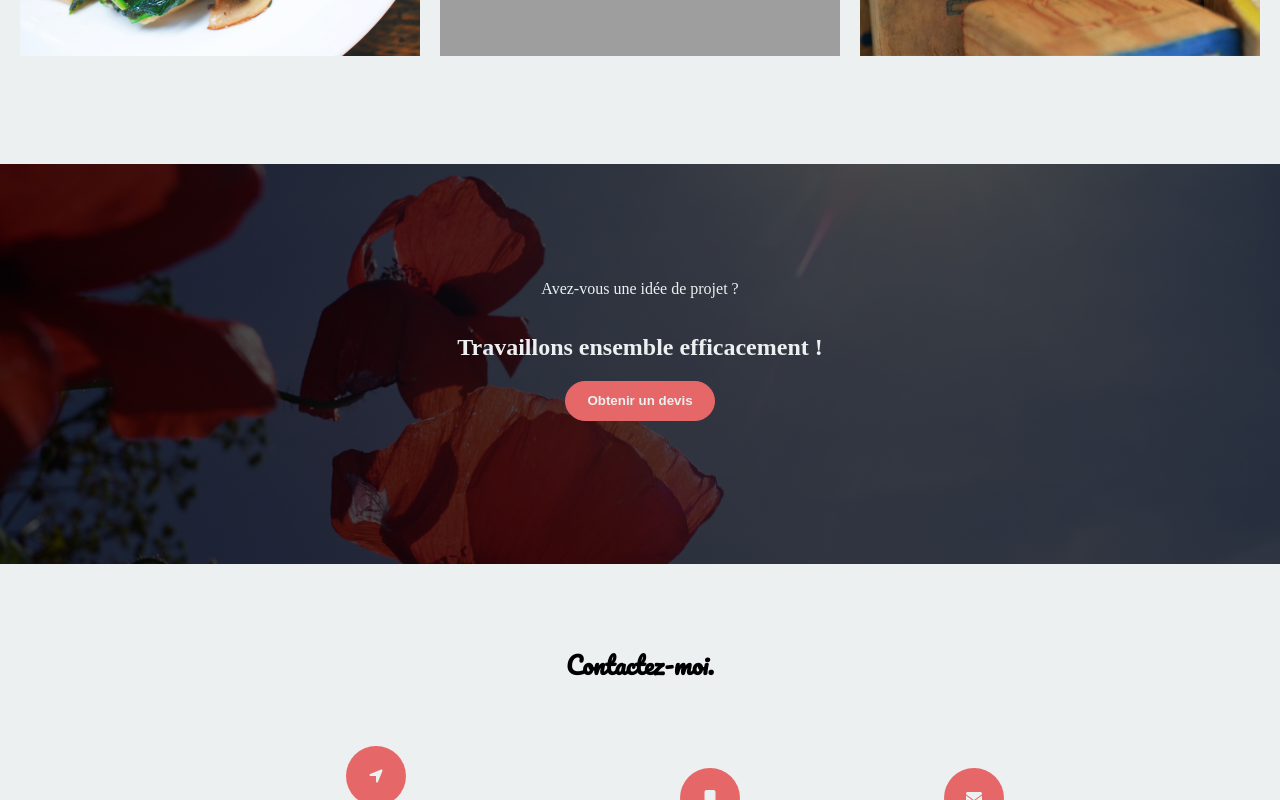
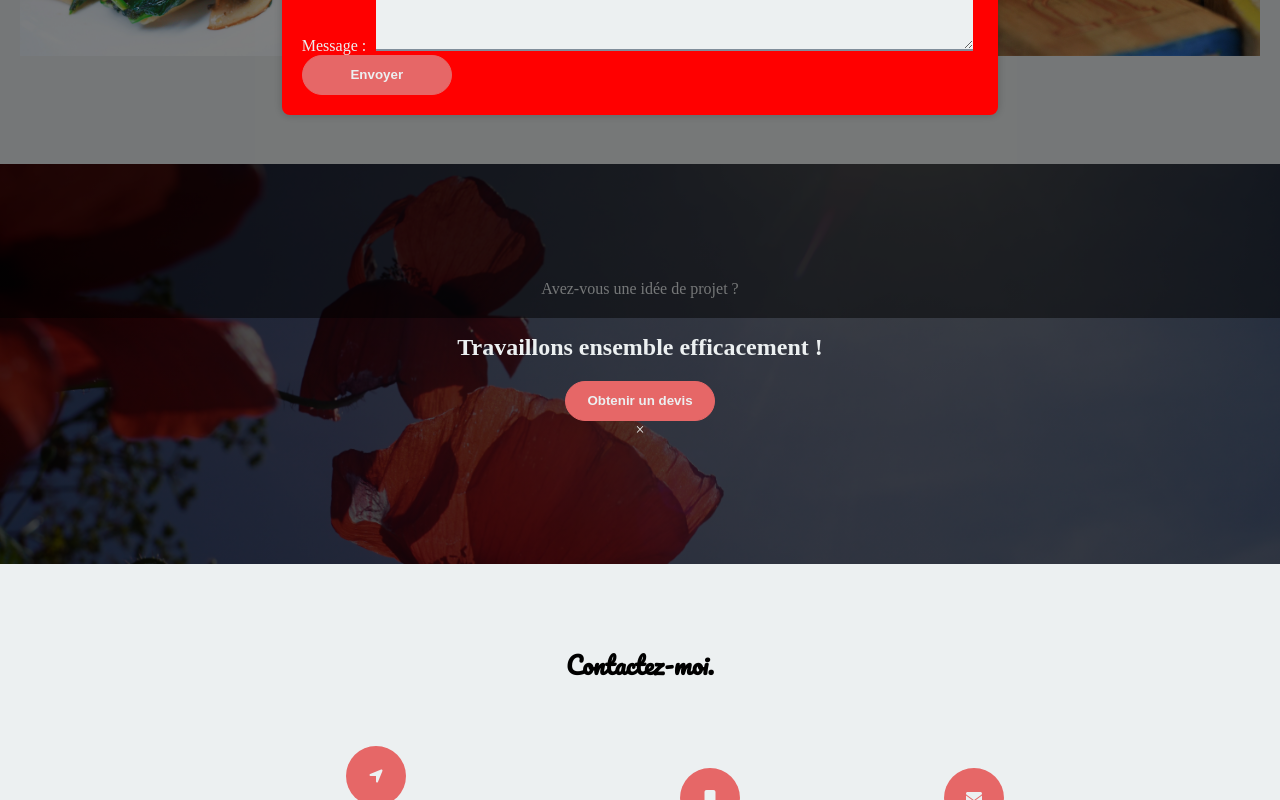
Before and after one commit to clairelacanal/my-book, a React (Create React App) app: page / in a window 1280 px wide. Both pictures are taken after a click on the button "Obtenir un devis". Shown: the part 2636-3436 px from the top of the page. Built offline with nearby package versions, Linux system fonts and the light colour scheme; grey boxes are pictures that could not be loaded.

Commit message:
creation popup composant

```diff
--- a/src/Components/Banniere/Banniere.js
+++ b/src/Components/Banniere/Banniere.js
@@ -1,17 +1,45 @@
-import React from "react";
+import React, { Component } from "react";
 import './Banniere.css';
+import ObtenirUnDevisForm from "../Devis/ObtenirUnDevisForm";
 
-class Baniere extends React.Component{
-    render(){
-        return(
+class Baniere extends Component {
+  constructor(props) {
+    super(props);
+    this.state = {
+      afficherDevisPopup: false
+    };
+  }
+
+  afficherDevisPopup = () => {
+    this.setState({ afficherDevisPopup: true });
+  };
+
+  fermerDevisPopup = () => {
+    this.setState({ afficherDevisPopup: false });
+  };
+
+  render() {
+    const { afficherDevisPopup } = this.state;
+
+    return (
       <section className="banniere">
         <div className="background-banniere">
           <p>Avez-vous une idée de projet ?</p>
           <h1>Travaillons ensemble efficacement !</h1>
-                    <button>Obtenir un devis</button>
+          <button onClick={this.afficherDevisPopup}>Obtenir un devis</button>
+          {afficherDevisPopup && (
+            <div className="devis-popup">
+              <div className="devis-popup-contenu">
+                <span className="fermer" onClick={this.fermerDevisPopup}>
+                  &times;
+                </span>
+                <ObtenirUnDevisForm/>
+              </div>
+            </div>
+          )}
         </div>
       </section>
-        )
+    );
   }
 }
 
--- /dev/null
+++ b/src/Components/Devis/ObtenirUnDevisForm.css
@@ -0,0 +1,47 @@
+/* Styles pour le fond obscur */
+.overlay {
+    position: fixed;
+    top: 0;
+    left: 0;
+    width: 100%;
+    height: 100%;
+    background-color: rgba(0, 0, 0, 0.5); /* Fond semi-transparent obscur */
+    display: flex;
+    justify-content: center;
+    align-items: center;
+    z-index: 1000; /* Assure que le pop-up soit au-dessus du contenu existant */
+  }
+
+  /* Styles pour le pop-up */
+  .popup {
+    background-color: red; /* Couleur de fond du pop-up */
+    padding: 20px;
+    max-width: 90%; /* Largeur maximale du pop-up */
+    box-shadow: 0px 0px 10px rgba(0, 0, 0, 0.2); /* Ombre pour le pop-up */
+    border-radius: 8px;
+    overflow-y: auto; /* Activer la défilement vertical si le contenu dépasse */
+  }
+
+  /* Styles pour le bouton de fermeture */
+  .close-button {
+    position: absolute;
+    top: 10px;
+    right: 10px;
+    cursor: pointer;
+    font-size: 20px;
+    color: #555;
+  }
+
+  /* Styles pour le titre du pop-up */
+  .popup h2 {
+    font-size: 24px;
+    margin-bottom: 10px;
+  }
+
+  /* Styles pour l'affichage sur les dispositifs mobiles */
+  @media (max-width: 768px) {
+    .popup {
+      width: 90%; /* Ajustez la largeur du pop-up sur les mobiles selon vos besoins */
+      margin: 20px; /* Ajoutez une marge pour un meilleur espacement sur les côtés */
+    }
+  }
--- /dev/null
+++ b/src/Components/Devis/ObtenirUnDevisForm.js
@@ -0,0 +1,89 @@
+import React, { useState } from 'react';
+import './ObtenirUnDevisForm.css';
+
+function ObtenirUnDevisForm() {
+  // Utilisation du useState hook pour gérer les états des champs du formulaire
+  const [nom, setNom] = useState('');
+  const [prenom, setPrenom] = useState('');
+  const [email, setEmail] = useState('');
+  const [telephone, setTelephone] = useState('');
+  const [message, setMessage] = useState('');
+
+  // Fonction pour gérer la soumission du formulaire
+  const handleSubmit = (e) => {
+    e.preventDefault();
+
+    // Vous pouvez envoyer les données du formulaire à votre serveur ou effectuer toute autre action nécessaire ici
+    console.log('Données du formulaire :', { nom, prenom, email, telephone, message });
+
+    // Réinitialisation des champs du formulaire après la soumission si nécessaire
+    setNom('');
+    setPrenom('');
+    setEmail('');
+    setTelephone('');
+    setMessage('');
+  };
+
+  return (
+    <div className='overlay'>
+      <div className='popup'>
+      <h2>Obtenir un devis</h2>
+      <form onSubmit={handleSubmit}>
+        <div>
+          <label htmlFor="nom">Nom :</label>
+          <input
+            type="text"
+            id="nom"
+            value={nom}
+            onChange={(e) => setNom(e.target.value)}
+            required
+          />
+        </div>
+        <div>
+          <label htmlFor="prenom">Prénom :</label>
+          <input
+            type="text"
+            id="prenom"
+            value={prenom}
+            onChange={(e) => setPrenom(e.target.value)}
+            required
+          />
+        </div>
+        <div>
+          <label htmlFor="email">Email :</label>
+          <input
+            type="email"
+            id="email"
+            value={email}
+            onChange={(e) => setEmail(e.target.value)}
+            required
+          />
+        </div>
+        <div>
+          <label htmlFor="telephone">Téléphone :</label>
+          <input
+            type="tel"
+            id="telephone"
+            value={telephone}
+            onChange={(e) => setTelephone(e.target.value)}
+            required
+          />
+        </div>
+        <div>
+          <label htmlFor="message">Message :</label>
+          <textarea
+            id="message"
+            value={message}
+            onChange={(e) => setMessage(e.target.value)}
+            required
+          />
+        </div>
+        <button type="submit">Envoyer</button>
+      </form>
+    </div>
+    </div>
+
+  );
+}
+
+export default ObtenirUnDevisForm;
```
Lines whose indentation alone changed are shown as unchanged.
